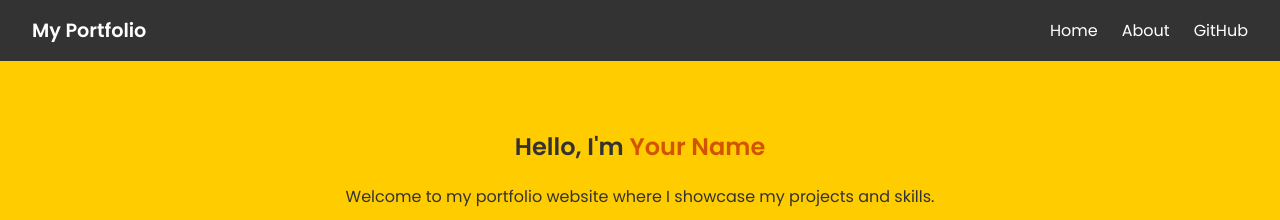
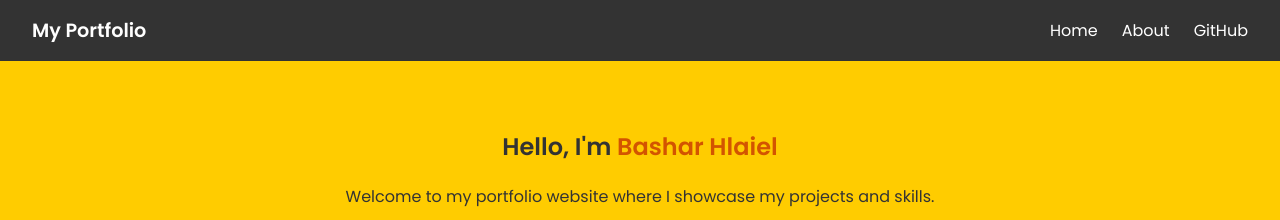
Before and after one commit to Nissrine-o1/portfolio-live, a plain HTML site: page index.html in a window 1280 px wide. Shown: the top 220 px of the page. Drawn offline with Linux system fonts and the light colour scheme.

Commit message:
Update index.html

```diff
--- a/index.html
+++ b/index.html
@@ -21,7 +21,7 @@
 
     <!-- Home Section -->
     <section id="home">
-        <h1>Hello, I'm <span>Your Name</span></h1>
+        <h1>Hello, I'm <span>Bashar Hlaiel</span></h1>
         <p>Welcome to my portfolio website where I showcase my projects and skills.</p>
     </section>
 
```
